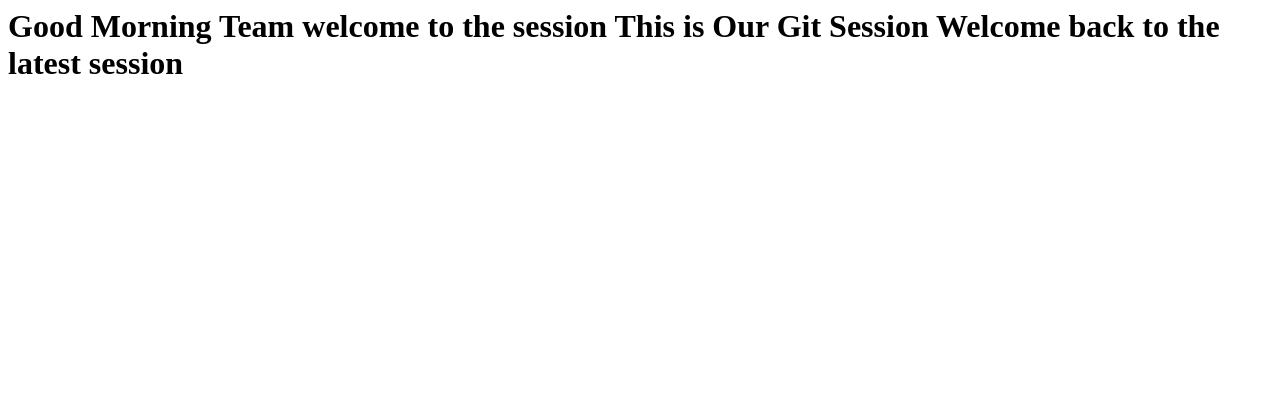
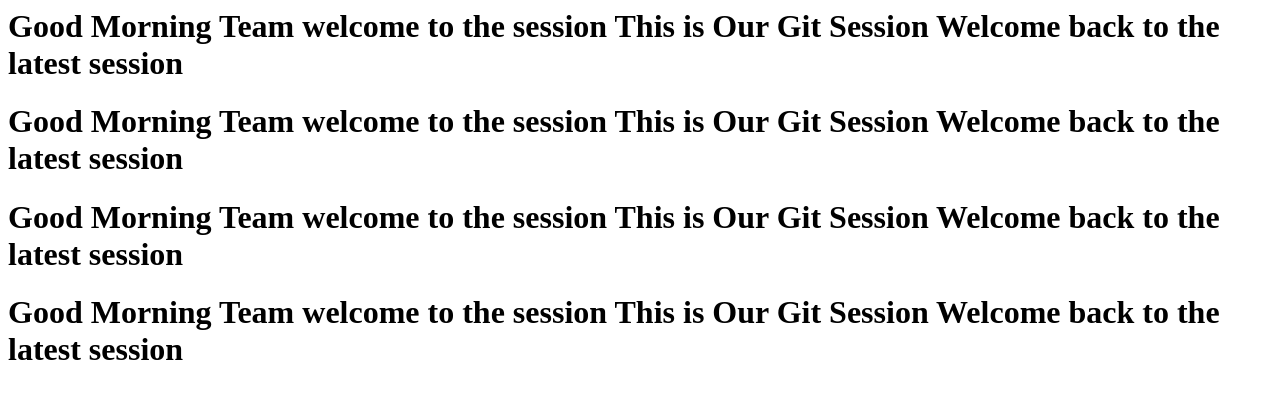
Before and after one commit to SAW-NAAZ/Medical-Project, a plain HTML site: page index.html in a window 1280 px wide. Drawn offline with Linux system fonts and the light colour scheme.

Commit message:
Update index.html
Team There was a Bug in the code i cleared it.

```diff
--- a/index.html
+++ b/index.html
@@ -3,3 +3,19 @@
 	This is Our Git Session
 	Welcome back to the latest session
 </h1>
+
+<h1>
+	Good Morning Team welcome to the session
+	This is Our Git Session
+	Welcome back to the latest session
+</h1>
+<h1>
+	Good Morning Team welcome to the session
+	This is Our Git Session
+	Welcome back to the latest session
+</h1>
+<h1>
+	Good Morning Team welcome to the session
+	This is Our Git Session
+	Welcome back to the latest session
+</h1>
```
